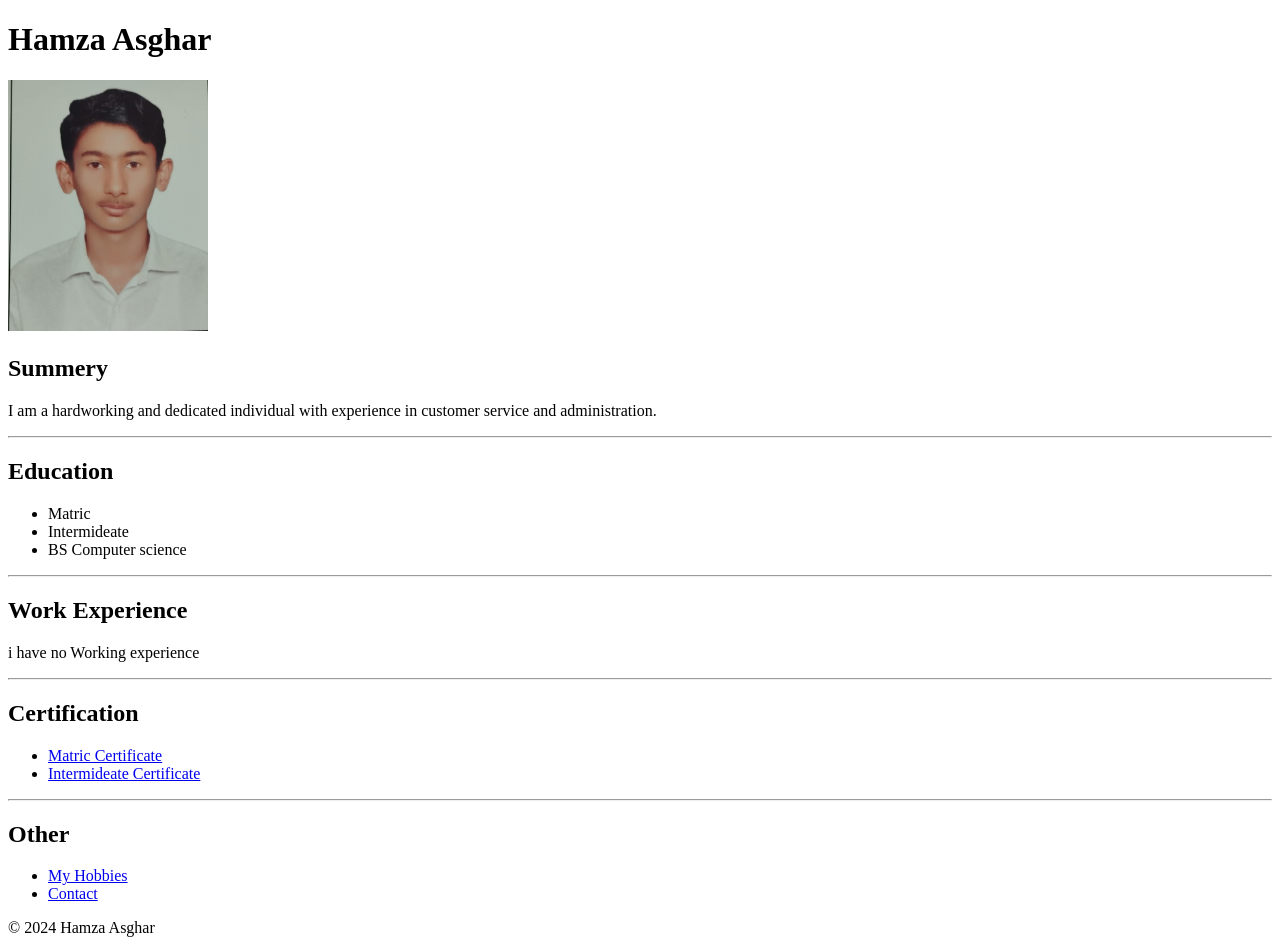
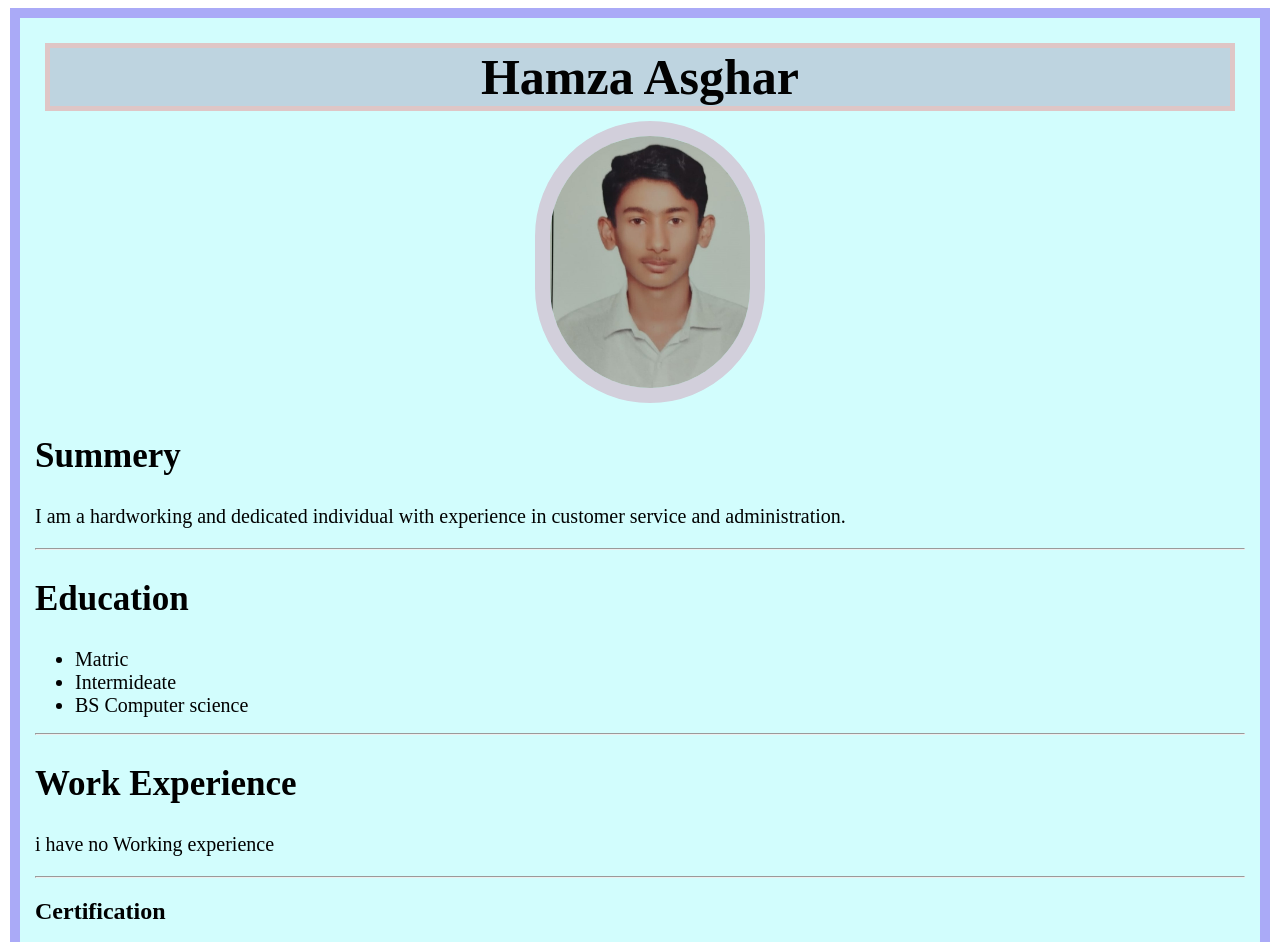
Before and after one commit to hamzaraftar/html.resumey, a plain HTML site: page index.html in a window 1280 px wide. Shown: the top 942 px of the page. Drawn offline with Linux system fonts and the light colour scheme.

Commit message:
Add files via upload

```diff
--- a/index.html
+++ b/index.html
@@ -4,36 +4,39 @@
     <meta charset="UTF-8">
     <meta name="viewport" content="width=device-width, initial-scale=1.0">
     <title>My Resume</title>
+    <link rel="stylesheet" href="style.css">
 </head>
 <body>
-    <h1>Hamza Asghar</h1>
+    <div>
+        <h1>Hamza Asghar</h1>
     <img src="./my.jpg" alt="my pinter" width="200">
-    <h2>Summery</h2>
+    <h2 class="Education">Summery</h2>
     <p>I am a hardworking and dedicated individual with experience in customer service and administration.</p>
     <hr>
-    <h2>Education</h2>
+    <h2 class="Education">Education</h2>
     <ul><li>Matric
         <li>Intermideate</li>
         <li>BS Computer science</li>
     </li></ul>
     <hr>
-    <h2>Work Experience</h2>
+    <h2 class="Education">Work Experience</h2>
     <p>i have no Working experience</p>
     <hr>
     <h2>Certification</h2>
-   <ul><li> <a href="./10 cer.jpg">Matric Certificate</a>
+   <ul><li> <a class="link" href="./10 cer.jpg">Matric Certificate</a>
 
    </li>
-   <li><a href="./12 cer.jpg">Intermideate Certificate</a></li>
+   <li><a class="link" href="./12 cer.jpg">Intermideate Certificate</a></li>
 </ul>
 
 <hr>
-<h2>Other</h2>
-<ul><li><a href="./hobbies.html"> My Hobbies</a></li>
-    <li><a href="./contact.html">Contact</a></li>
+<h2 class="Education">Other</h2>
+<ul><li><a class="link" href="./hobbies.html"> My Hobbies</a></li>
+    <li><a class="link" href="./contact.html">Contact</a></li>
 </ul>
 <footer>
     <p>© 2024 Hamza Asghar</p>
   </footer>
+    </div>
 </body>
 </html>
--- /dev/null
+++ b/style.css
@@ -0,0 +1,41 @@
+div{
+    background-color: rgb(210, 253, 253);
+    margin: 2px;
+    border: 10px solid rgb(170, 170, 247);
+    padding: 15px;
+}
+h1{
+    text-align: center;
+    font-size: 50px;
+    font-weight: solid;
+    color: rgb(2, 2, 2);
+    background-color: rgb(190, 212, 224);
+    margin: 10px;
+    border: 5px solid rgb(223, 198, 198);
+}
+img{
+    border-radius: 170px;
+    position: relative;
+    left: 500px;
+    border: 15px solid rgb(210, 207, 219);
+}
+.Education{
+    font-size: 35px;
+
+}
+p{
+    font-size: 20px;
+}
+li{
+    font-size: 20px;
+
+}
+footer{
+    text-align: center;
+}
+.link{
+    color: rgb(89, 8, 155);
+}
+.contact{
+    font-size: 200px;
+}
```
Also changed, not shown: contact.html (+3 -3 lines).
